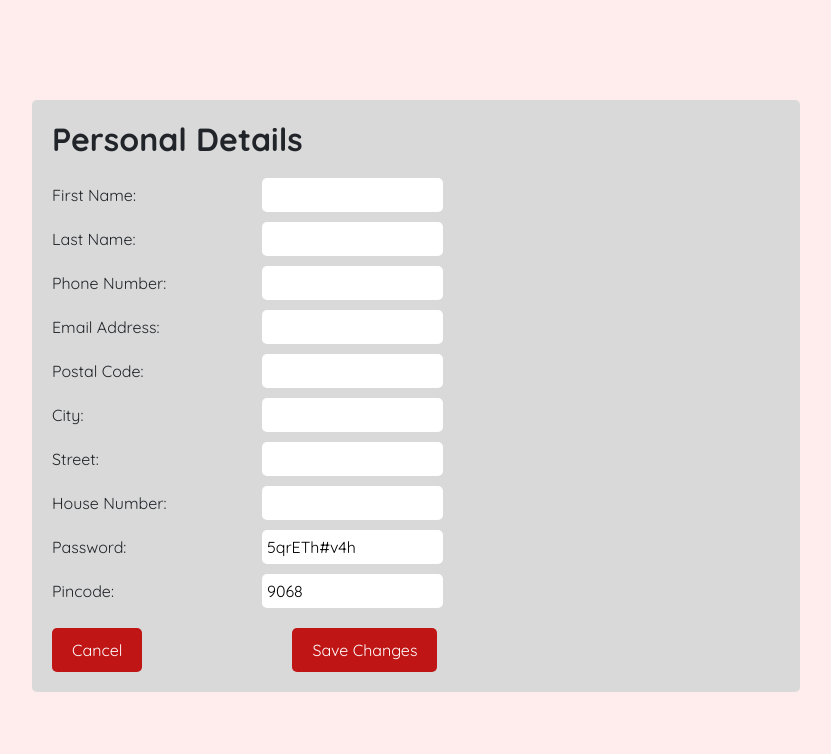
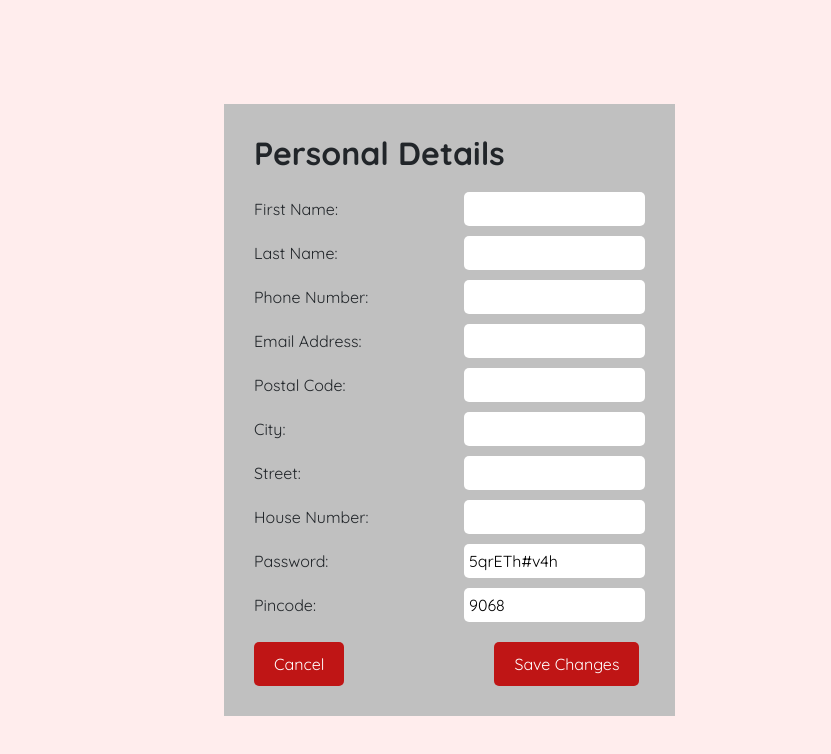
Before and after one commit to Sereentje19/Project-2.4-Code-generation, a Vue app in the folder Front-end/: page /AddUser in a window 1280 px wide. Shown: the top 754 px of the page, without its empty margins (224-1055 px from the left). Built offline with nearby package versions, Linux system fonts and the light colour scheme.

Commit message:
bijna alles werkend

```diff
--- a/Front-end/src/assets/css/addAccount.css
+++ b/Front-end/src/assets/css/addAccount.css
@@ -1,9 +1,14 @@
-#container {
-    padding-top: 150px;
-    width: 410px;
-    left: 0;
-    right: 0;
-    margin: auto;
+.containerAddUser {
+    padding: 30px;
+    /* width: 410px; */
+    /* left: 0; */
+    /* right: 0; */
+    /* margin: auto; */
+    width: fit-content;
+    position: absolute;
+    top: 13%;
+    left: 35%;
+    background-color: rgb(192, 192, 192);
 }
 
 #btns {
--- a/Front-end/src/assets/css/login.css
+++ b/Front-end/src/assets/css/login.css
@@ -18,7 +18,7 @@
 }
 
 .imgcontainer,
-.container {
+.containerLogin {
   width: fit-content;
   display: flex;
   flex-direction: column;
@@ -29,9 +29,11 @@
   margin-top: 250px;
 }
 
-.container {
+.containerLogin {
   padding: 35px;
-  background-color: rgb(255, 255, 255);
+  position: absolute;
+  left: 35%;
+  background-color: rgb(192, 192, 192);
 }
 
 body {
--- a/Front-end/src/components/customers/AccountOverview.vue
+++ b/Front-end/src/components/customers/AccountOverview.vue
@@ -3,8 +3,8 @@
     <headerNavigation />
 
     <div class="container">
-      <h2>{{ user.firstName }} {{ user.lastName }}</h2>
       <div class="user-info-button">
+        <h2>{{ user.firstName }} {{ user.lastName }}</h2>
         <button @click="goToUserInfo">User Info</button>
       </div>
       <div v-if="user.bankAccountList.length > 0">
@@ -14,8 +14,8 @@
       <h3>Bank Accounts</h3>
       <div v-for="account in user.bankAccountList" :key="account.id" @click="goToTransactions(account)">
         <div v-for="accType in account.accountType">
-        <span class="wide-field">{{ accType }} Є{{ account.amount }}</span>
-      </div>
+          <span class="wide-field">{{ accType }} Є{{ account.amount }}</span>
+        </div>
       </div>
       <h3>Total: Є{{ totalAmount }}</h3>
     </div>
@@ -112,7 +112,7 @@ export default {
       console.log(this.bankacc);
     },
     goToUserInfo() {
-      this.$router.push(`/customer/accountInfo/`);
+      this.$router.push(`/accountInfo`);
     },
     goToTransactions(account) {
 
--- a/Front-end/src/components/customers/CreateTransaction.vue
+++ b/Front-end/src/components/customers/CreateTransaction.vue
@@ -9,10 +9,12 @@
                 </div>
                 <div class="accountNumber mr-2">
                     <input  type="text" class="input" placeholder="rekening naar" v-model="transaction.bankAccountTo" list="ibanList">
-                    <datalist id="ibanList" >
+                    <datalist id="ibanList">
                         <option v-for="nameAndDto in this.nameAndDtoList" :value="nameAndDto.iban" >
-                            {{ nameAndDto.name }} | {{ nameAndDto.iban }} ({{ nameAndDto.accountType }})
+                            <div  v-for="accType in nameAndDto.accountType">
+                            {{ nameAndDto.name }} | {{ nameAndDto.iban }} ({{ accType }})
                                 <input id="accountToID" type="hidden" :value="nameAndDto.id" :placeholder="nameAndDto.iban" :thing="nameAndDto.accountType">
+                            </div>
                             </option>
                     </datalist>
 
--- a/Front-end/src/components/employees/AllAccounts.vue
+++ b/Front-end/src/components/employees/AllAccounts.vue
@@ -3,8 +3,11 @@
 
     <div class="container">
         <h2>All Users</h2>
-        <input type="text" v-model="searchQuery" placeholder="Search..." />
-        <button class="add-user-button" @click="goToAddUser">Add User</button>
+        <div id="inputAndBtn">
+            <input id="inputfield" type="text" v-model="searchQuery" placeholder="Search" />
+            <button id="buttonAdd" class="add-user-button" @click="goToAddUser">Add User</button>
+        </div>
+
         <!-- <div v-for="user in user.bankAccountList" :key="user.id"> -->
         <div v-for="account in filteredUsers" :key="account.id" @click="selectUser(account)">
             <span>{{ account.firstName }} {{ account.lastName }}</span>
@@ -13,6 +16,23 @@
     <!-- </div> -->
     <footerNavigation />
 </template>
+
+<style>
+#inputAndBtn {
+    display: flex;
+    justify-content: space-between;
+    color: none;
+}
+
+#buttonAdd {
+    height: 40px;
+    margin-bottom: 10px;
+}
+
+#inputfield{
+    height: 40px;
+}
+</style>
 
 
 <script>
--- a/Front-end/src/components/employees/addUser.vue
+++ b/Front-end/src/components/employees/addUser.vue
@@ -1,5 +1,5 @@
 <template>
-    <div class="container">
+    <div class="containerAddUser">
         <h2>Personal Details</h2>
         <div>
             <label>First Name:</label>
--- a/Front-end/src/components/main/Login.vue
+++ b/Front-end/src/components/main/Login.vue
@@ -1,6 +1,6 @@
 <template>
     <div id="logIn" width="100%">
-        <div class="container">
+        <div class="containerLogin">
             <div class="divBtns">
                 <h2 class="">Sign in</h2>
             </div><br>
@@ -23,16 +23,16 @@
 <script>
 import axios from '../../axios-auth.js';
 
+
 export default {
     data() {
         return {
-            user: [
-                {
-                    username: '',
-                    password: '',
-                    id: 0,
-                }
-            ]
+            user:
+            {
+                username: '',
+                password: '',
+                roles: []
+            },
         };
     },
     mounted() {
@@ -48,11 +48,33 @@ export default {
                 axios.defaults.headers.common['Authorization'] = "Bearer " + res.data.token;
                 localStorage.setItem("jwt", res.data.token);
                 console.log(res.data.token);
-                this.$router.push(`/customerAccountOverview`);
+                this.getUser();
             }).catch((error) => {
                 alert(error.response.data.token);
             });
-        }
+        },
+        getUser() {
+            axios
+                .get('users/current', {
+                    headers: {
+                        Authorization: "Bearer " + localStorage.getItem("jwt")
+                    }
+                })
+                .then((res) => {
+                    this.user = res.data;
+
+                    this.user.roles.forEach(element => {
+                        if (element == "EMPLOYEE") {
+                            this.$router.push(`/question`);
+                        }
+                        else {
+                            this.$router.push(`/customerAccountOverview`);
+                        }
+
+                    });
+                })
+                .catch(error => console.log(error));
+        },
     }
 }
 </script>
--- a/Front-end/src/router/index.js
+++ b/Front-end/src/router/index.js
@@ -23,7 +23,7 @@ const router = createRouter({
     { path: '/transactions/:id' , component: Transactions, props: true },
     { path: '/viewTransaction/:iban/:id' , component: ViewTransaction, props: true },
     { path: '/employee/accounts/:id' , component: Accounts, props: true },
-    { path: '/accountInfo' , component: AccountInfo, props: true},
+    { path: '/accountInfo' , component: AccountInfo},
     { path: '/customerAccountOverview' , component: CustomerAccountOverview, props: true},
     { path: '/allAccounts' , component: AllAccounts, props: true},
     { path: '/accountInfoforEmployee' , component: AccountInfoforEmployee, props: true},
```
